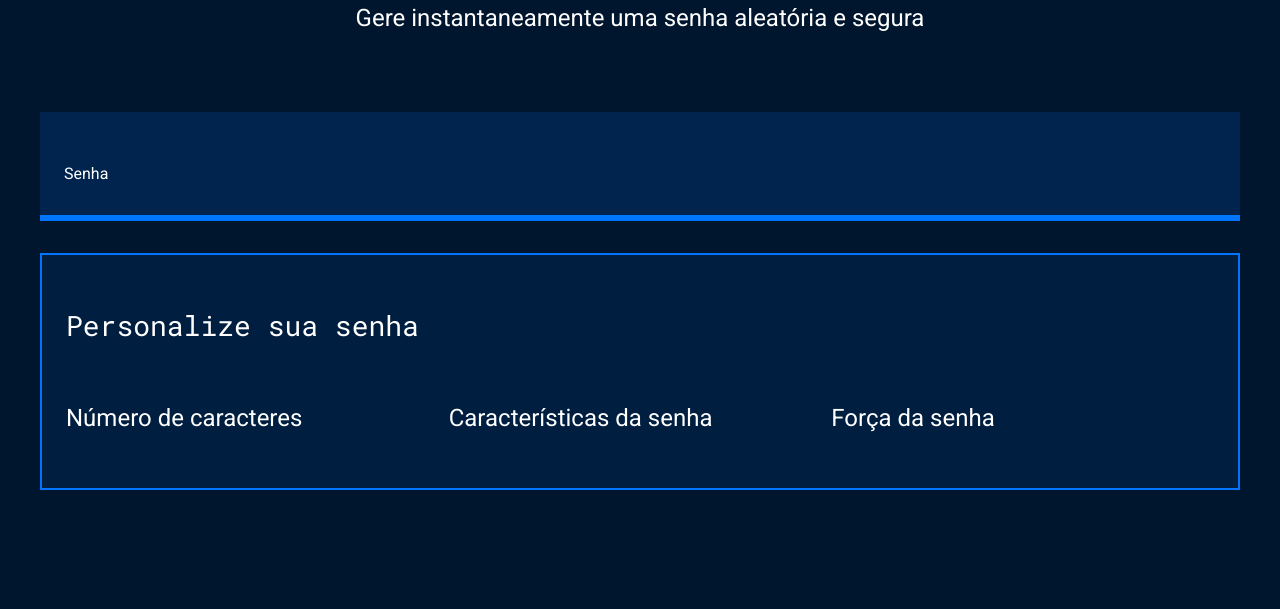
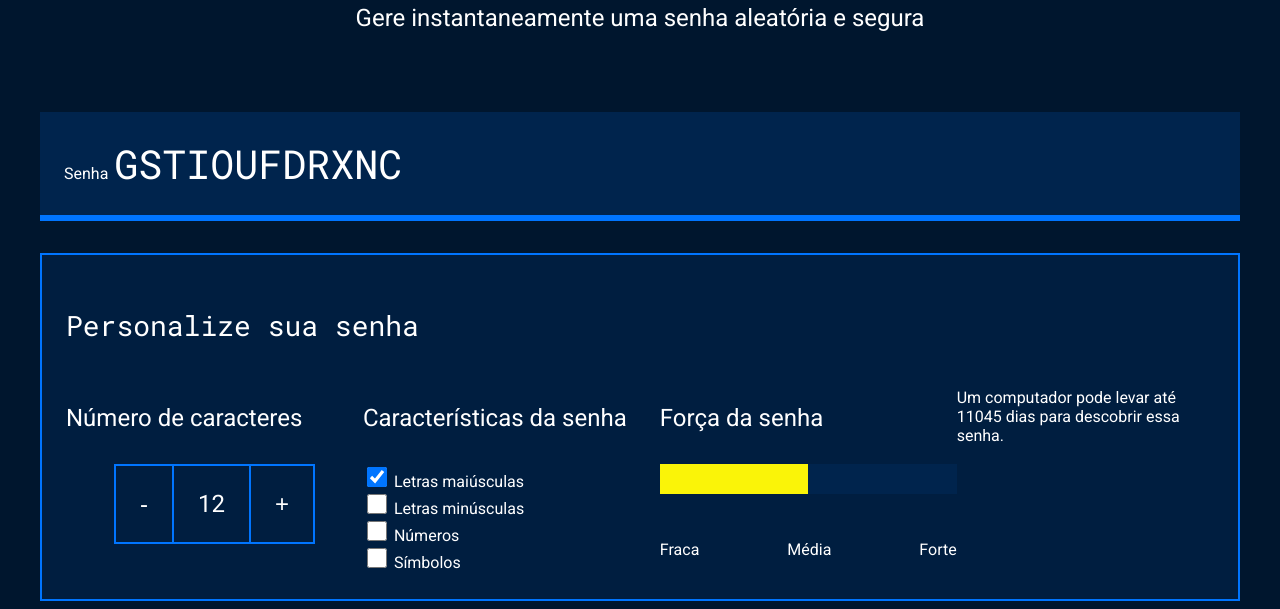
Before and after one commit to LucasD2009/Projeto-Gerador-de-Senhas, a plain HTML site: page index.html in a window 1280 px wide. Shown: the part 214-823 px from the top of the page. Before the commit the page ends 800 px from the top, so only its background shows below. Drawn offline with Linux system fonts and the light colour scheme.

Commit message:
PREPARANDO

```diff
--- a/index.html
+++ b/index.html
@@ -17,23 +17,53 @@
 </div>
 <div class="conteudo-senha">
 <label for="senha">Senha</label>
-            <input name="senha" type="text" id="campo-senha">
+<input name="senha" type="text" id="campo-senha" readonly>
 </div>
 <div class="parametro">
 <h3 class="parametro-titulo">Personalize sua senha</h3>
 <div class="parametro-coluna__senha">
 <div class="parametro-senha">
 <h4 class="parametro-senha__titulo">Número de caracteres</h4>
+<div class="parametro-senha-botoes">
+<button class="parametro-senha__botao">-</button>
+<p class="parametro-senha__texto">12</p>
+<button class="parametro-senha__botao">+</button>
+</div>
 </div>
 <div class="parametro-senha">
 <h4 class="parametro-senha__titulo">Características da senha</h4>
+<div class="parametro-senha-checkbox">
+<input name="maiusculo" type="checkbox" class="checkbox" checked>
+<label for="maiusculo">Letras maiúsculas</label>
+</div>
+<div class="parametro-senha-checkbox">
+<input name="minusculo" type="checkbox" class="checkbox">
+<label for="minusculo">Letras minúsculas</label>
+</div>
+<div class="parametro-senha-checkbox">
+<input name="numero" type="checkbox" class="checkbox">
+<label for="numero">Números</label>
+</div>
+<div class="parametro-senha-checkbox">
+<input name="simbolo" type="checkbox" class="checkbox">
+<label for="simbolo">Símbolos</label>
+</div>
 </div>
 <div class="parametro-senha">
 <h4 class="parametro-senha__titulo">Força da senha</h4>
+<div class="barra"></div>
+<div class="forca fraca"></div>
+<div class="parametro-senha-textos">
+<p>Fraca</p>
+<p>Média</p>
+<p>Forte</p>
+</div>
+</div>
+<p class="entropia"></p>
 </div>
 </div>
 </div>
 </section>
+<script src="main.js"></script>
 </body>
-
 </html>
--- /dev/null
+++ b/main.js
@@ -0,0 +1,77 @@
+const numeroSenha = document.querySelector('.parametro-senha__texto');
+let tamanhoSenha = 12;
+numeroSenha.textContent = tamanhoSenha;
+const letrasMaiusculas = 'ABCDEFGHIJKLMNOPQRSTUVXYWZ';
+const letrasMinusculas = 'abcdefghijklmnopqrstuvxywz';
+const numeros = '0123456789';
+const simbolos = '!@%*?';
+const botoes = document.querySelectorAll('.parametro-senha__botao');
+const campoSenha = document.querySelector('#campo-senha');
+const checkbox = document.querySelectorAll('.checkbox');
+const forcaSenha = document.querySelector('.forca');
+
+botoes[0].onclick = diminuiTamanho;
+botoes[1].onclick = aumentaTamanho;
+
+function diminuiTamanho() {
+if (tamanhoSenha > 1) {
+// tamanhoSenha = tamanhoSenha-1;
+tamanhoSenha--;
+}
+numeroSenha.textContent = tamanhoSenha;
+geraSenha();
+}
+function aumentaTamanho() {
+if (tamanhoSenha < 20) {
+// tamanhoSenha = tamanhoSenha+1;
+tamanhoSenha++;
+}
+numeroSenha.textContent = tamanhoSenha;
+geraSenha();
+}
+
+for (i = 0; i < checkbox.length; i++) {
+checkbox[i].onclick = geraSenha;
+}
+
+geraSenha();
+
+function geraSenha() {
+let alfabeto = '';
+if (checkbox[0].checked) {
+alfabeto = alfabeto + letrasMaiusculas;
+}
+if (checkbox[1].checked) {
+alfabeto = alfabeto + letrasMinusculas;
+}
+if (checkbox[2].checked) {
+alfabeto = alfabeto + numeros;
+}
+if (checkbox[3].checked) {
+alfabeto = alfabeto + simbolos;
+}
+let senha = '';
+for (let i = 0; i < tamanhoSenha; i++) {
+let numeroAleatorio = Math.random() * alfabeto.length;
+numeroAleatorio = Math.floor(numeroAleatorio);
+senha = senha + alfabeto[numeroAleatorio];
+}
+campoSenha.value = senha;
+classificaSenha(alfabeto.length);
+
+}
+
+function classificaSenha(tamanhoAlfabeto){
+let entropia = tamanhoSenha * Math.log2(tamanhoAlfabeto);
+console.log(entropia);
+forcaSenha.classList.remove('fraca','media','forte');
+if (entropia > 57){
+forcaSenha.classList.add('forte');
+} else if (entropia > 35 && entropia < 57 ) {
+forcaSenha.classList.add('media');
+} else if (entropia <= 35){
+forcaSenha.classList.add('fraca');
+}
+const valorEntropia = document.querySelector('.entropia');
+valorEntropia.textContent = "Um computador pode levar até " + Math.floor(2**entropia/(100e6*60*60*24)) + " dias para descobrir essa senha.";
+}
--- a/style.css
+++ b/style.css
@@ -85,6 +85,68 @@
 margin: 0 auto;
 }
 
+.parametro-senha-botoes{
+display: flex;
+justify-content: center;
+}
+
+.parametro-senha__botao{
+background-color: var(--fundo-texto);
+color: var(--branco);
+border: 2px solid var(--borda);
+padding: 24px;
+font-size: 24px;
+cursor: pointer;
+}
+
+.parametro-senha__texto{
+padding: 24px;
+border-top: 2px solid var(--borda);
+border-bottom: 2px solid var(--borda);
+margin: 0;
+font-size: 24px;
+}
+}
+
+label{
+font-size: 20px;
+}
+
+.checkbox{
+width: 20px;
+height: 20px;
+cursor: pointer;
+}
+
+.barra{
+background-color: var(--fundo-senha);
+height: 30px;
+width: 100%;
+}
+.forca{
+height: 30px;
+position: relative;
+bottom: 30px;
+}
+.fraca{
+width: 25%;
+background-color: #E71B32;
+}
+.media{
+background-color: #FAF408;
+width: 50%;
+}
+.forte{
+background-color: #00FF85;
+width: 100%;
+}
+
+.parametro-senha-textos{
+display: flex;
+justify-content: space-between;
+}
+
+
 @media screen and (min-width: 768px) {
 .parametro-coluna__senha{
 flex-direction: row;
```
Lines whose indentation alone changed are shown as unchanged.
